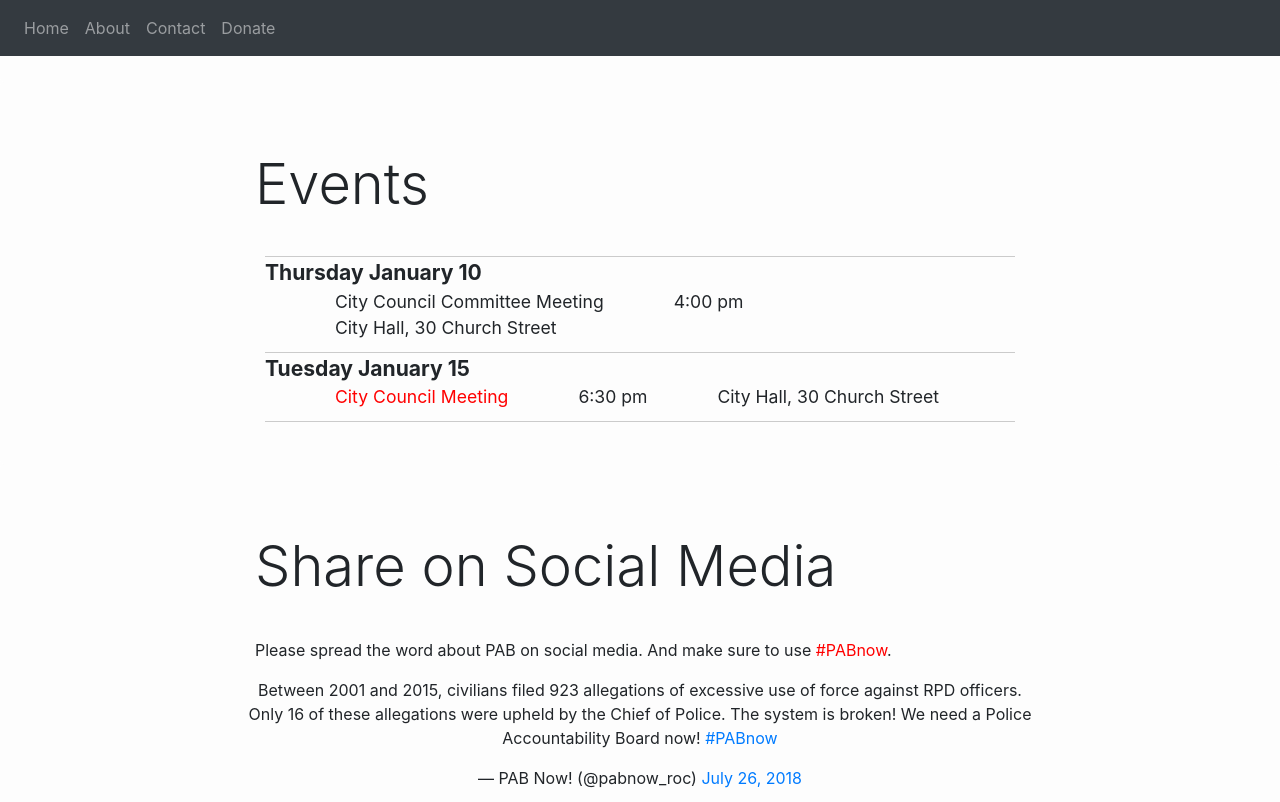
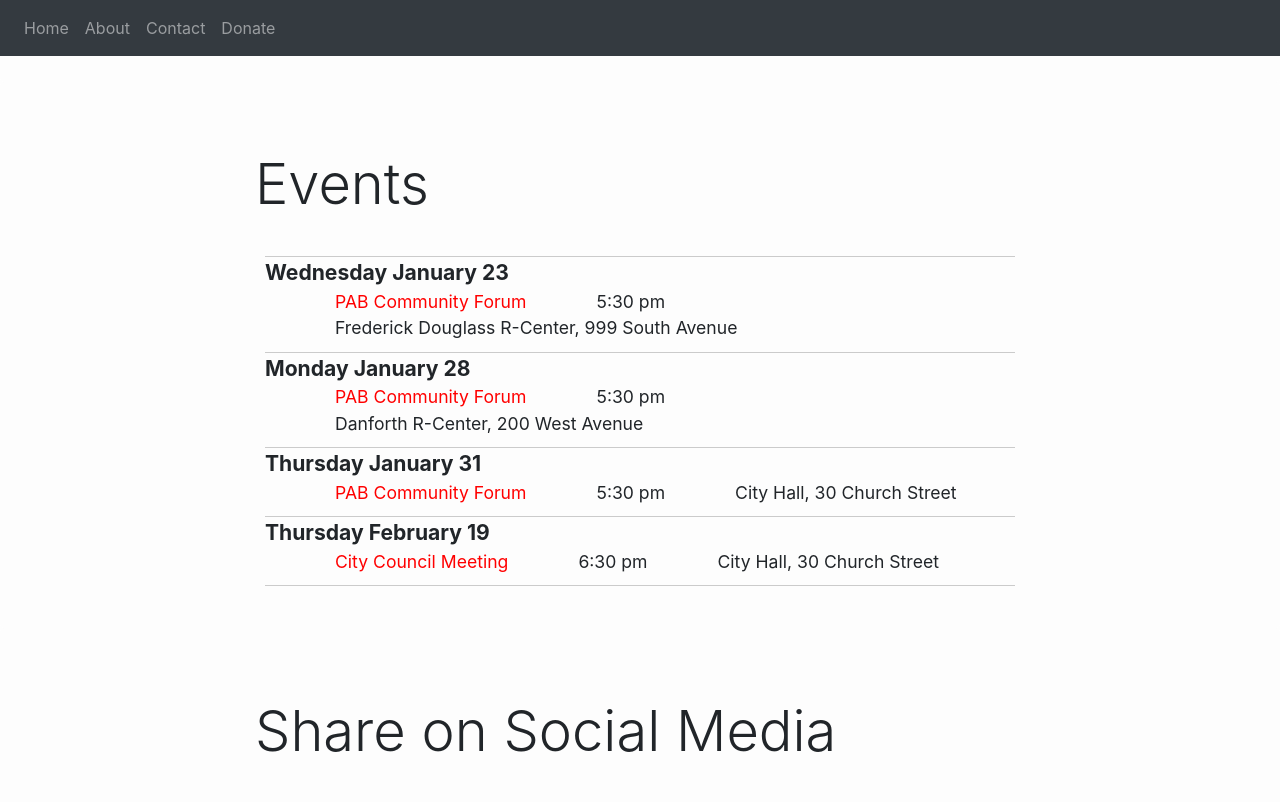
Before and after one commit to pabnow/pabnow.github.io, a Jekyll site: the page built from index.html, in a window 1280 px wide and 900 px high, scrolled down 2441 px, cut to the strip 0-802 px from the top of the window. Built offline with Jekyll 4.4.1, drawn with Linux system fonts in a browser that asks for light colours; nearby versions of some CDN libraries; comment, search, counter and statistics services are not loaded.

Commit message:
Update index.html

```diff
--- a/index.html
+++ b/index.html
@@ -202,10 +202,16 @@ Now that City Council has released their legislation, the next steps in the proc
 			</div>
 			-->
 			<div class="event">
-				<div class="event_date">Thursday January 10</div><span class="event_name">City Council Committee Meeting</span><span class="event_time">4:00 pm</span><span class="event_location">City Hall, 30 Church Street</span>
+				<div class="event_date">Wednesday January 23</div><span class="event_name"><a href="https://www.facebook.com/events/1130469197110708/">PAB Community Forum</a></span><span class="event_time">5:30 pm</span><span class="event_location">Frederick Douglass R-Center, 999 South Avenue</span>
 			</div>
 			<div class="event">
-				<div class="event_date">Tuesday January 15</div><span class="event_name"><a href="https://www.facebook.com/events/457409914778089/?event_time_id=457409928111421">City Council Meeting</a></span><span class="event_time">6:30 pm</span><span class="event_location">City Hall, 30 Church Street</span>
+				<div class="event_date">Monday January 28</div><span class="event_name"><a href="https://www.facebook.com/events/2269119966710760/">PAB Community Forum</a></span><span class="event_time">5:30 pm</span><span class="event_location">Danforth R-Center, 200 West Avenue</span>
+			</div>
+			<div class="event">
+				<div class="event_date">Thursday January 31</div><span class="event_name"><a href="https://www.facebook.com/events/281789892513474/">PAB Community Forum</a></span><span class="event_time">5:30 pm</span><span class="event_location">City Hall, 30 Church Street</span>
+			</div>
+			<div class="event">
+				<div class="event_date">Thursday February 19</div><span class="event_name"><a href="https://www.facebook.com/events/457409914778089/?event_time_id=457409941444753">City Council Meeting</a></span><span class="event_time">6:30 pm</span><span class="event_location">City Hall, 30 Church Street</span>
 			</div>
 
 
```
